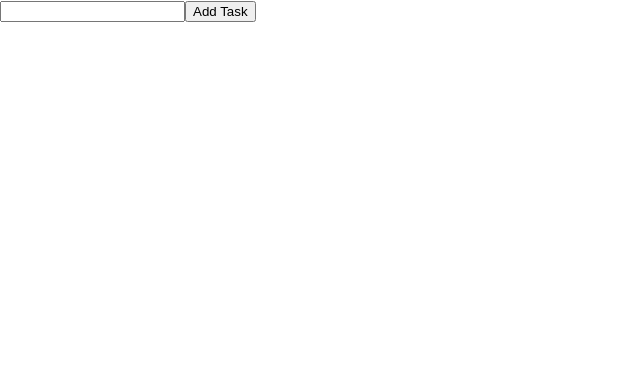
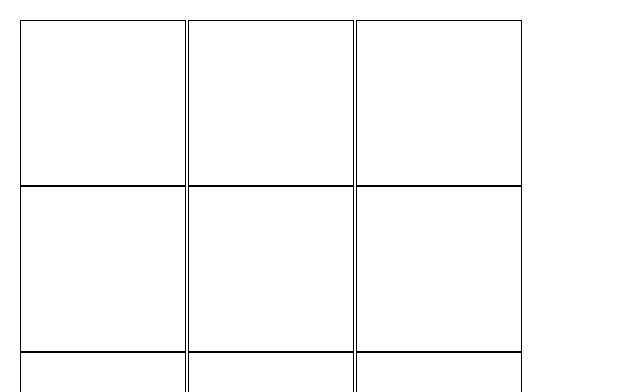
Before and after one commit to Ssharma0355/complete-frontend-interview, a React (Create React App) app in the folder Machine-Coding/machine-coding/: page / in a window 1280 px wide. Shown: the top 392 px of the page, without its empty margins (0-640 px from the left). Built offline with nearby package versions, Linux system fonts and the light colour scheme.

Commit message:
tic-tac-toe main

```diff
--- a/Machine-Coding/machine-coding/src/App.js
+++ b/Machine-Coding/machine-coding/src/App.js
@@ -2,13 +2,11 @@ import React from 'react'
 import FormTab from './Problems/Tab-Form/FormTab'
 import ValidForm from './Problems/Form-Validation/ValidForm'
 import Pagination from './Problems/Pagination/Pagination'
-import Todo from './Problems/Todo/Todo'
+import Board from './Problems/tic-tac-toe/Board'
 function App() {
   return (
     <div>
-      {/* <Pagination /> */}
-      <Todo />
-
+      <Board />
     </div>
   )
 }
--- /dev/null
+++ b/Machine-Coding/machine-coding/src/Problems/tic-tac-toe/Board.jsx
@@ -0,0 +1,43 @@
+import React, { useState } from "react";
+import Square from "./Square";
+
+const boardStyle = {
+  display: "flex",
+  alignItems: "center",
+  gap: "2px",
+};
+
+function Board() {
+  const [state, setState] = useState(Array(9).fill(null));
+  const [isXTurn, setIsXTurn] = useState(true);
+
+  console.log(state);
+  const handleClick = (index)=>{
+    const copyState = [...state];
+    copyState[index] = isXTurn ? "X" : "0";
+    setIsXTurn(prev => !prev)
+    setState(copyState)
+  }
+  return (
+    <div style={{ margin: "20px" }}>
+
+      <div style={boardStyle}>
+        <Square onClick={()=>{handleClick(0)}} value={state[0]} />
+        <Square  onClick={()=>{handleClick(1)}} value={state[1]}/>
+        <Square  onClick={()=>{handleClick(2)}} value={state[2]}/>
+      </div>
+      <div style={boardStyle}>
+        <Square  onClick={()=>{handleClick(3)}} value={state[3]}/>
+        <Square  onClick={()=>{handleClick(4)}} value={state[4]}/>
+        <Square  onClick={()=>{handleClick(5)}} value={state[5]}/>
+      </div>
+      <div style={boardStyle}>
+        <Square  onClick={()=>{handleClick(6)}} value={state[6]}/>
+        <Square  onClick={()=>{handleClick(7)}} value={state[7]}/>
+        <Square  onClick={()=>{handleClick(8)}} value={state[8]}/>
+      </div>
+    </div>
+  );
+}
+
+export default Board;
--- /dev/null
+++ b/Machine-Coding/machine-coding/src/Problems/tic-tac-toe/Square.jsx
@@ -0,0 +1,22 @@
+import React from 'react'
+
+const squareStyle={
+    border:"1px solid black",
+    padding:"2rem",
+    width:"100px",
+    height:"100px",
+    alignItems:"center",
+    textAlign:"center",
+    cursor:"pointer"
+
+}
+
+function Square(props) {
+  return (
+    <div onClick={props.onClick} style={squareStyle}>
+        <h5 >{props.value}</h5>
+    </div>
+  )
+}
+
+export default Square
```
